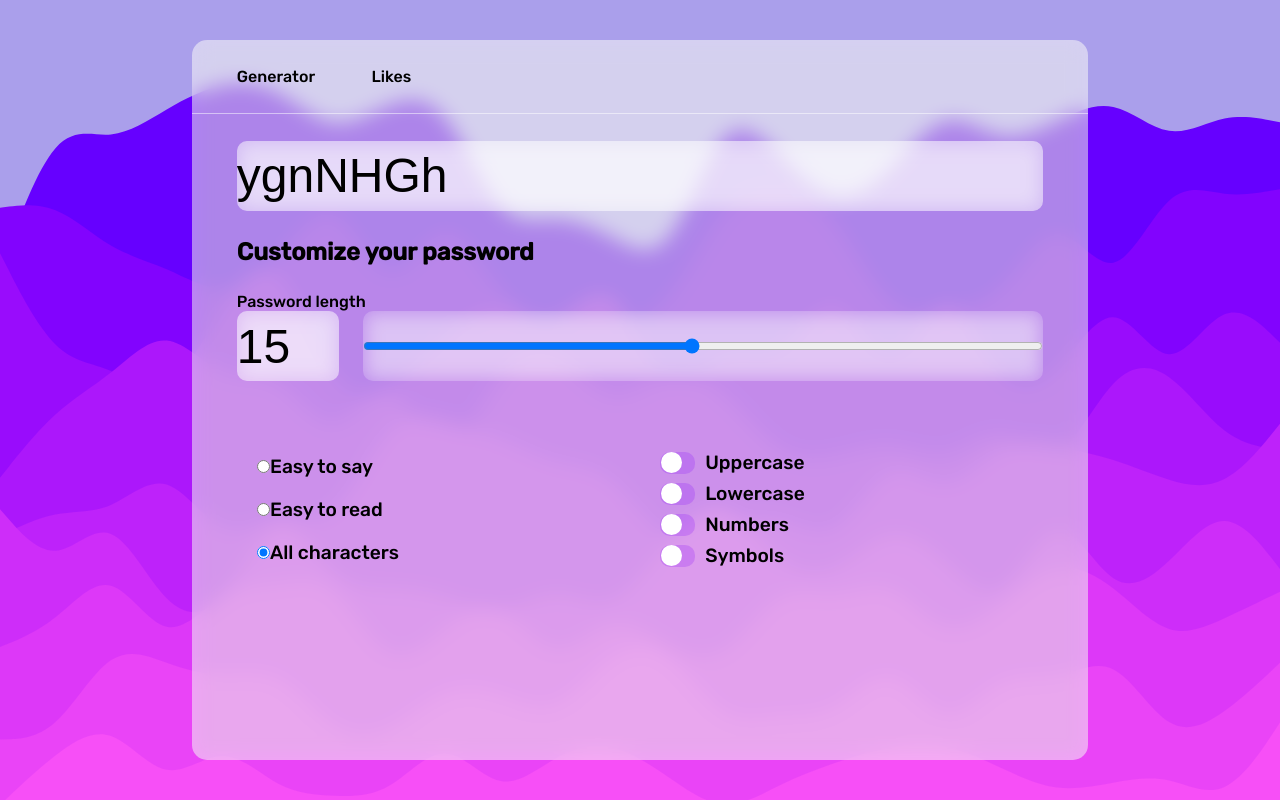
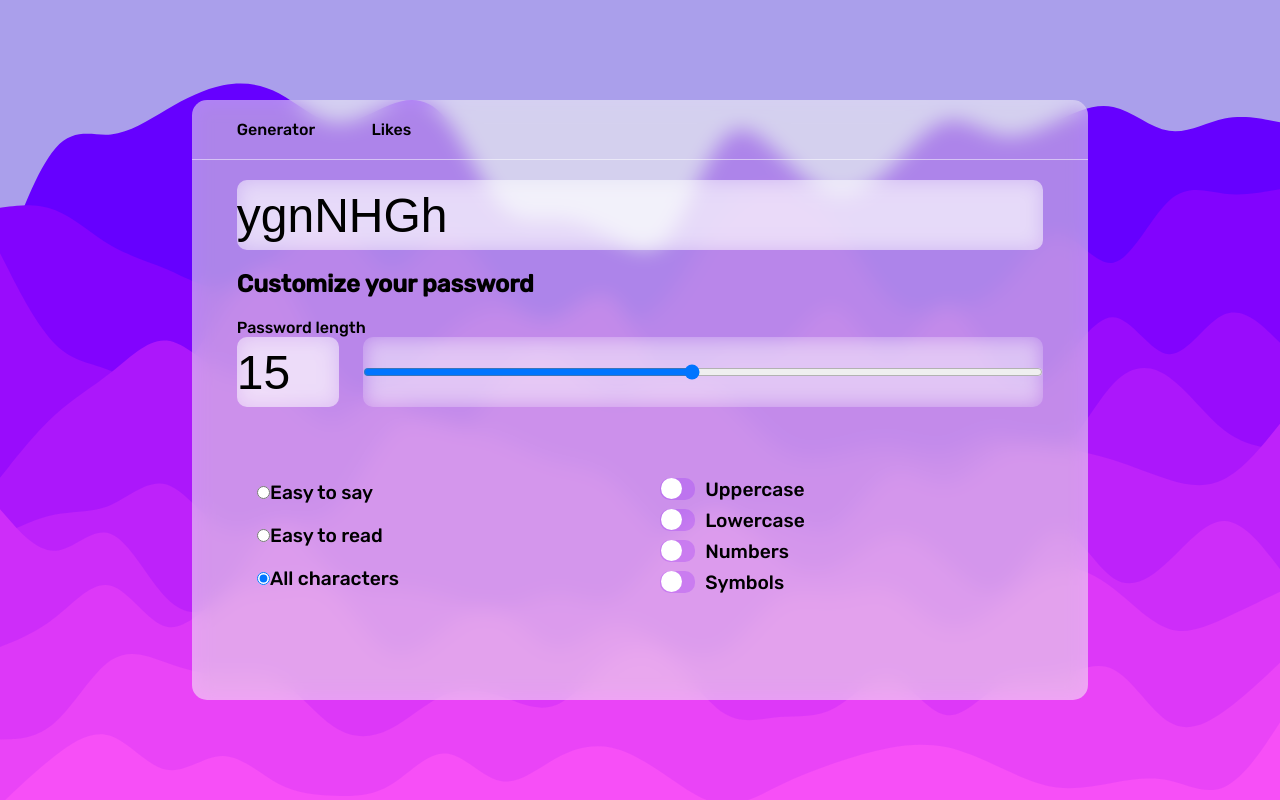
Before and after one commit to endoresur/PasswordGenerator, a React (Create React App) app: page / in a window 1280 px wide. Built offline with nearby package versions, Linux system fonts and the light colour scheme.

Commit message:
Minor change of margin and size

```diff
--- a/src/styles/CardStyles.js
+++ b/src/styles/CardStyles.js
@@ -2,7 +2,11 @@ import styled from "styled-components";
 
 const GlassCard = styled.div`
     height: 90vh;
+    min-height: 200px;
+    max-height: 600px;
     width: 70%;
+    min-width: 300px;
+    max-width: 900px;
 
     background: rgba(255, 255, 255, 0.5);
     backdrop-filter: blur(10px) saturate(80%);
--- a/src/styles/MainStyles.js
+++ b/src/styles/MainStyles.js
@@ -12,7 +12,7 @@ const AppContainer = styled.div`
 const Container = styled.div`
     position: relative;
     align-items: center;
-    margin: ${props => props.m || '3% auto 3% auto'};
+    margin: ${props => props.m || '20px auto 20px auto'};
     width: ${props => props.width || '90%'};
     height: ${props => props.height || ''};
     font-size: ${props => props.fs || ''};
```
